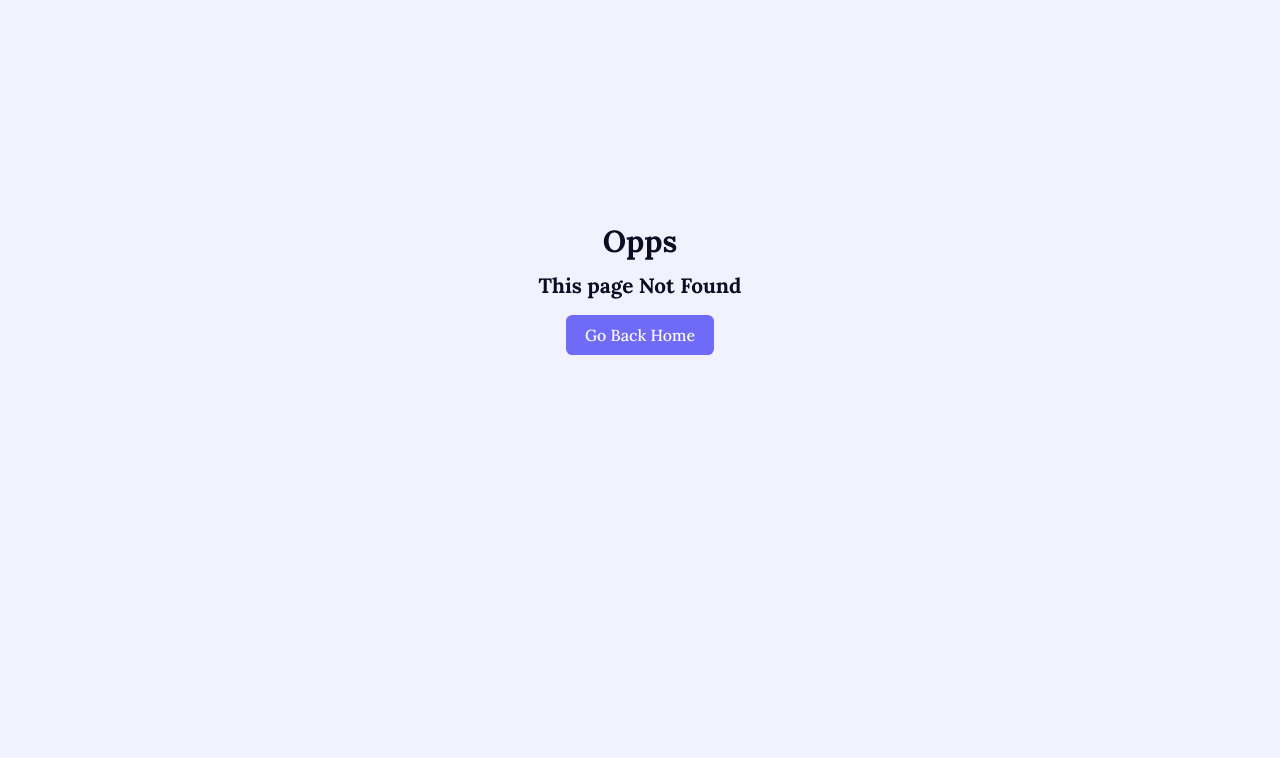
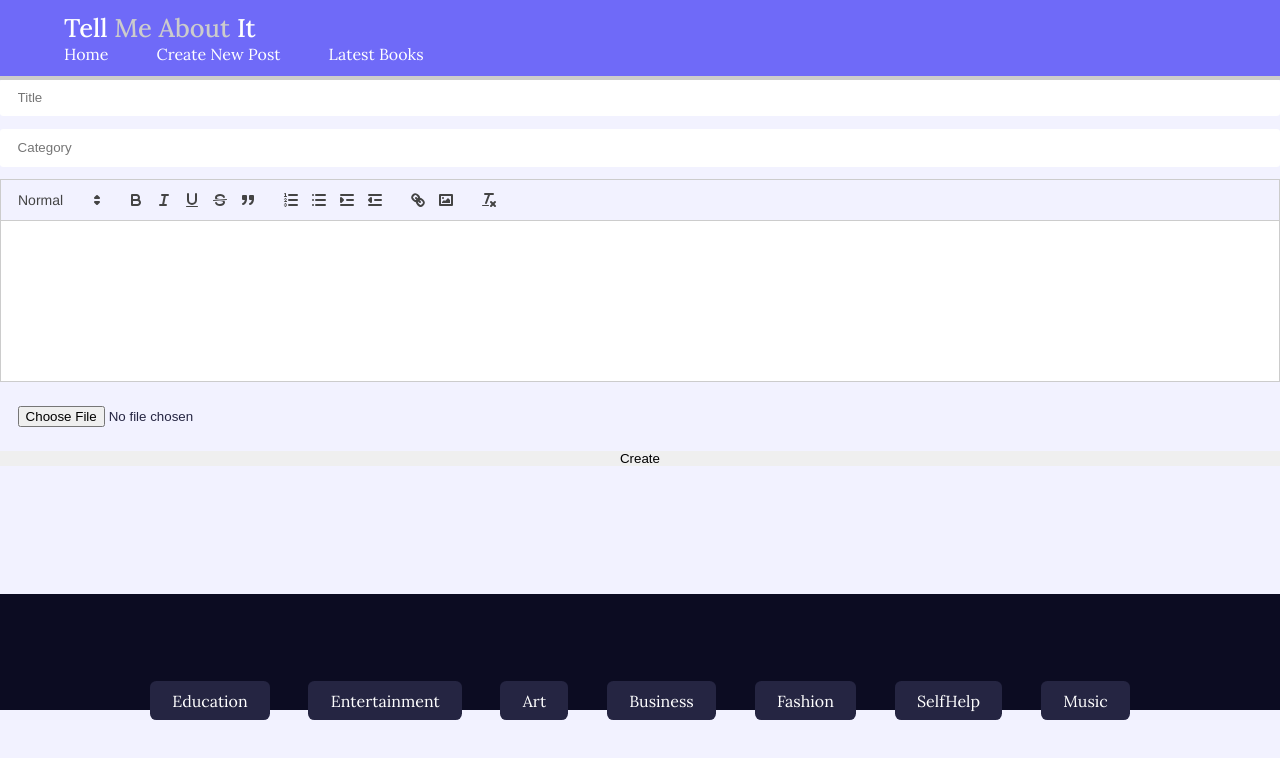
Before and after one commit to MargaritaRa/Tell-me-about-it, a React (Vite) app: page /postForm in a window 1280 px wide. Before the commit this address had no page. Shown: the top 758 px of the page. Built offline with nearby package versions, Linux system fonts and the light colour scheme.

Commit message:
added PostForm

```diff
--- a/src/components/App.jsx
+++ b/src/components/App.jsx
@@ -1,6 +1,7 @@
 import Header from './Header'
 import Footer from './Footer'
-import Home from './Home'
+import {Outlet} from "react-router-dom"
+
 
 
 function App() {
@@ -9,8 +10,9 @@ function App() {
     <div>
 
       <Header />
-      <Home />
+      <Outlet />
       <Footer />
+
 
     </div>
   )
--- a/src/components/BookList.jsx
+++ b/src/components/BookList.jsx
@@ -1,14 +1,14 @@
-import {useState, useEffect} from 'react'
+// import {useState, useEffect} from 'react'
 
 function BookList(){
 
-    const[bookList, setBookList] = useState([])
+    // const[bookList, setBookList] = useState([])
 
-    useEffect(() => (
-        fetch('https://www.googleapis.com/books/v1/{collectionName}/resourceID?parameters')
-        .then (response => response.json())
-        .then(data => setBookList(data))
-    ),[])
+    // useEffect(() => (
+    //     fetch('https://www.googleapis.com/books/v1/{collectionName}/resourceID?parameters')
+    //     .then (response => response.json())
+    //     .then(data => setBookList(data))
+    // ),[])
 
 
     return(
--- a/src/components/CategoryPosts.jsx
+++ /dev/null
@@ -1,9 +0,0 @@
-function CategoryPosts(){
-    return(
-        <div>
-            {/* <h1>jeje</h1> */}
-        </div>
-    )
-}
-
-export default CategoryPosts
--- a/src/components/Create.jsx
+++ /dev/null
@@ -1,59 +0,0 @@
-import { useState } from "react"
-import ReactQuill from "react-quill"
-import 'react-quill/dist/quill.snow.css'
-
-
-function Create({ postsList }){
-    const[title, setTitle] = useState('')
-    const[category, setCategory] = useState('uncatergorized')
-    const[description, setDescription] = useState('')
-    const[image, setImage] = useState('')
-
-    const postCategories = [Education, Entertainment, Art, Business, Fashion, SelfHelp, Music]
-
-    const modules = {
-        toolbar: [
-            [{'header' : [1,2,false]}],
-            ['bold', 'italic', 'underline', 'strike', 'blockquote'],
-            [{'list': "ordered"}, {'list': "bullet"}, {'indent': "+1"},{'indent': "-1"}],
-            ['link', 'image'],
-            ['clean']
-        ]
-    }
-
-    const formats =[
-        'header',
-        'bold', 'italic', 'underline', 'strike', 'blockquote',
-        'list', 'bullet', 'indent',
-        'link', 'image'
-    ]
-
-    return(
-        <section className="createPosts">
-            <div className="container createPosts-container">
-                <h2>Create Posts</h2>
-                    <form action="" className="form createPosts-form">
-                        <p className="form-message">This is the invalid message</p>
-                        <input type="text" placeholder="Title" name="title" value={title}
-                        onChange={event => setTitle(event.target.value)} autoFocus />
-                        <select name="category" value={category} onChange={event => setCategory(event.target.value)}>
-                            {
-                                postCategories.map(categ => <option key={categ}>{categ}</option>)
-                            }
-                        </select>
-
-                            <ReactQuill modules={modules} formats={formats} value={description}
-                            onChange={event => setDescription(event.target.value)}
-                            />
-
-                        <input type="file" name="title" value={image}
-                        onChange={event => setImage(event.target.value)} accept="png, jpg, jpeg" />
-
-                        <button type="submit" className="">Create</button>
-                    </form>
-            </div>
-        </section>
-    )
-}
-
-export default Create
--- a/src/components/Header.jsx
+++ b/src/components/Header.jsx
@@ -1,21 +1,19 @@
-import { Link } from "react-router-dom"
-// import react icon
-import { FaBars } from "react-icons/fa";
-import { IoClose } from "react-icons/io5";
-
+import { Link } from 'react-router-dom';
+import { FaBars } from 'react-icons/fa';
+import { IoClose } from 'react-icons/io5';
 
 function Header() {
-    return(
+  return (
     <nav>
-            <div className="container nav-contianer">
-                <Link className="nav-logo" to={'/'}>
-                    <h3>Margarita <span>In </span>Tech</h3>
+      <div className="container nav-container">
+        <Link className="nav-logo" to="/">
+          <h3>Tell <span>Me About </span>It</h3>
         </Link>
 
         <ul className="nav-menu">
-                    <li><Link to={"/home"}>Home</Link></li>
-                    <li><Link to={"/posts/create"}>Create New Post</Link></li>
-                    <li><Link to={"/bookList"}>Latest Books</Link></li>
+          <li><Link to="/">Home</Link></li>
+          <li><Link to="/postForm">Create New Post</Link></li>
+          <li><Link to="/bookList">Latest Books</Link></li>
         </ul>
 
         <button className="nav-toggle-button">
@@ -24,7 +22,7 @@ function Header() {
         </button>
       </div>
     </nav>
-    )
+  );
 }
 
-export default Header
+export default Header;
--- /dev/null
+++ b/src/components/PostForm.jsx
@@ -0,0 +1,73 @@
+
+import { useState } from 'react'
+import ReactQuill from "react-quill"
+import 'react-quill/dist/quill.snow.css'
+
+function PostForm({posts, setPosts}) {
+
+    const [image, setImage] = useState("")
+    const [category, setCategory] = useState('')
+    const [title, setTitle] = useState('')
+    const [decription, setDescription] = useState('')
+
+
+
+    const modules = {
+        toolbar: [
+            [{'header' : [1,2,3, 4, 5,false]}],
+            ['bold', 'italic', 'underline', 'strike', 'blockquote'],
+            [{'list': "ordered"}, {'list': "bullet"}, {'indent': "+1"},{'indent': "-1"}],
+            ['link', 'image'],
+            ['clean']
+        ]
+    }
+
+    const formats =[
+        'header',
+        'bold', 'italic', 'underline', 'strike', 'blockquote',
+        'list', 'bullet', 'indent',
+        'link', 'image'
+    ]
+
+    function handleSubmit(event) {
+        event.preventDefault()
+    }
+
+    return(
+        <form onSubmit={handleSubmit} className="form createPosts-form">
+            <h2>Create a New Post</h2>
+            <p className="form-message"> Go ahead, add your favorite book and let's talk all about it</p>
+
+            <input type='text'
+            name='title'
+            placeholder='Title'
+            onChange={event => setTitle(event.target.value)}
+            value={title} />
+
+            <input type='text'
+            name='category'
+            placeholder='Category'
+            onChange={event => setCategory(event.target.value)}
+            value={category} />
+
+
+            <ReactQuill
+            modules={modules}
+            formats={formats}
+            value={decription}
+            onChange={event => setDescription(event.target.value)}
+            />
+
+            <input type="file"
+            name="image"
+            value={image}
+            onChange={event => setImage(event.target.value)}
+            accept="png, jpg, jpeg" />
+
+            <button type="submit" value="Add Post">Create</button>
+
+        </form>
+    )
+}
+
+export default PostForm
--- a/src/index.css
+++ b/src/index.css
@@ -185,7 +185,9 @@ nav{
     background: var(--color-white);
     height: 10rem !important;
 }
-
+.createPosts-form{
+    width: 100%;
+}
 form{
     display: flex;
     flex-direction: column;
@@ -201,7 +203,7 @@ input{
 /* Start Home Page */
 /* Post component */
 
-.posts-container .categoryPosts-container{
+.posts-container {
     display: grid;
     grid-template-columns: repeat(3,1fr);
     gap: 4rem;
--- a/src/main.jsx
+++ b/src/main.jsx
@@ -5,12 +5,11 @@ import ReactDOM from 'react-dom/client'
 // COMPONENTS
 import App from './components/App.jsx'
 import Home from './components/Home'
-import CategoryPosts  from './components/CategoryPosts.jsx'
 import Posts from './components/Posts.jsx'
 import PostsItem from './components/PostsItem.jsx'
 import BookList from './components/BookList.jsx'
 import ErrorPage from './components/ErrorPage.jsx'
-import Create from "./components/Create.jsx"
+
 
 // CSS
 import './index.css'
@@ -18,6 +17,7 @@ import './index.css'
 
 // REACT-ROUTER-DOM
 import { createBrowserRouter, RouterProvider } from 'react-router-dom'
+import PostForm from './components/PostForm.jsx'
 
 // ROUTES
 const routes = [
@@ -32,8 +32,13 @@ const routes = [
         errorElement: <ErrorPage />
       },
       {
-        path: "/posts/create",
-        element: <Create />,
+        path:"postForm",
+        element: <PostForm />,
+        errorElement: <ErrorPage />
+      },
+      {
+        path: 'bookList',
+        element: <BookList />,
         errorElement: <ErrorPage />
       },
       {
@@ -44,16 +49,6 @@ const routes = [
           {
             path: 'posts/:id',
             element: <PostsItem />,
-            errorElement: <ErrorPage />
-          },
-          {
-            path: 'post/categories/:category',
-            element: <CategoryPosts />,
-            errorElement: <ErrorPage />
-          },
-          {
-            path: 'bookList',
-            element: <BookList />,
             errorElement: <ErrorPage />
           },
         ]
```
Lines whose indentation alone changed are shown as unchanged.
